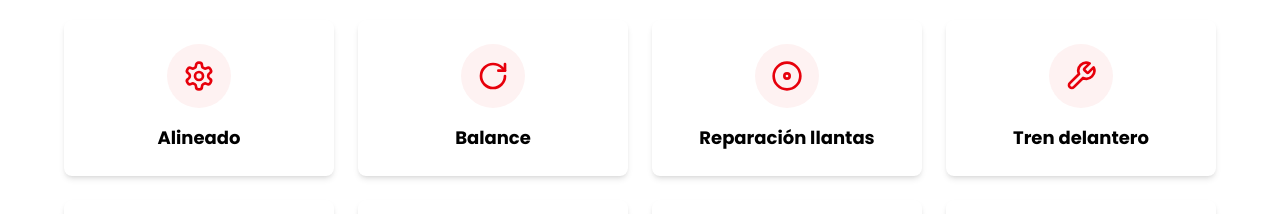
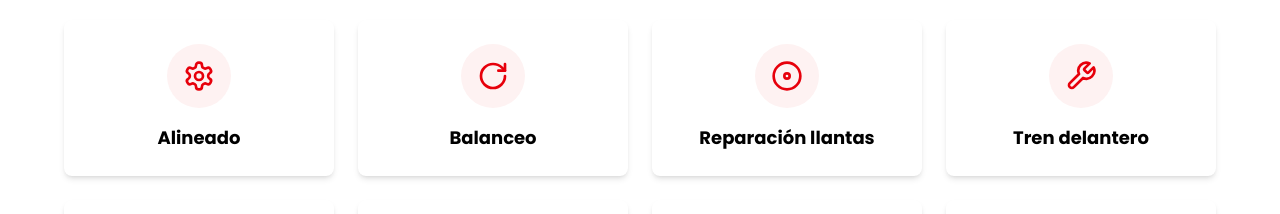
Before and after one commit to deniseurbanija/neumaticos-norte, a Next.js app: page / in a window 1280 px wide. Shown: the part 1340-1554 px from the top of the page. Built offline with nearby package versions, Linux system fonts and the light colour scheme.

Commit message:
typos fix

```diff
--- a/components/footer.tsx
+++ b/components/footer.tsx
@@ -24,7 +24,7 @@ const branches = [
 // Services data
 const services = [
   "Alineado",
-  "Balance",
+  "Balanceo",
   "Reparación llantas",
   "Tren delantero",
   "Frenos",
--- a/components/services-section.tsx
+++ b/components/services-section.tsx
@@ -18,7 +18,7 @@ import {
 export default function ServicesSection() {
   const services = [
     { name: "Alineado", icon: <Settings className="h-8 w-8" /> },
-    { name: "Balance", icon: <RotateCw className="h-8 w-8" /> },
+    { name: "Balanceo", icon: <RotateCw className="h-8 w-8" /> },
     { name: "Reparación llantas", icon: <Disc className="h-8 w-8" /> },
     { name: "Tren delantero", icon: <Wrench className="h-8 w-8" /> },
     { name: "Frenos", icon: <Gauge className="h-8 w-8" /> },
```
